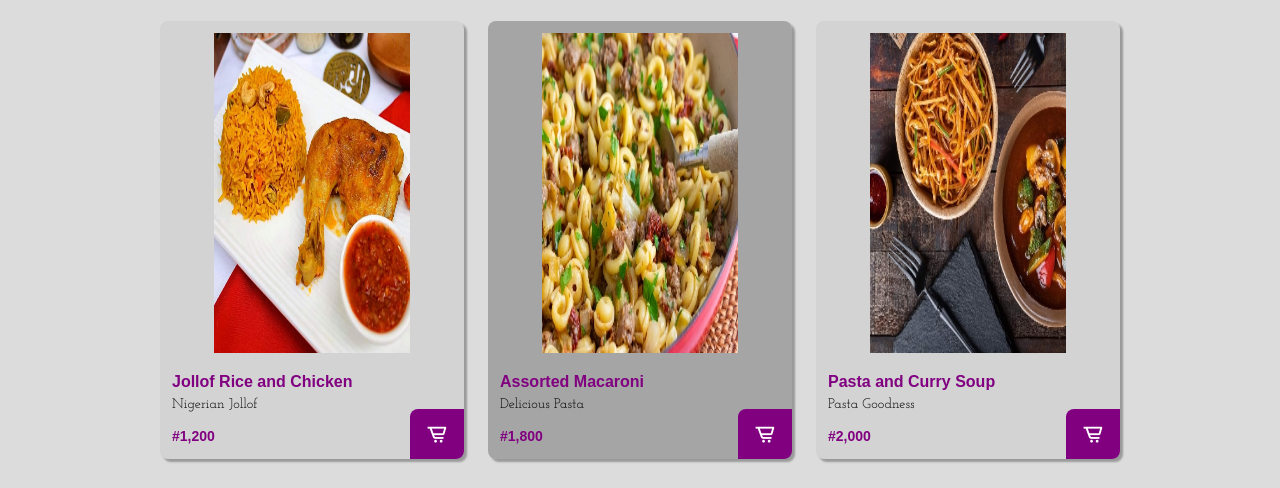
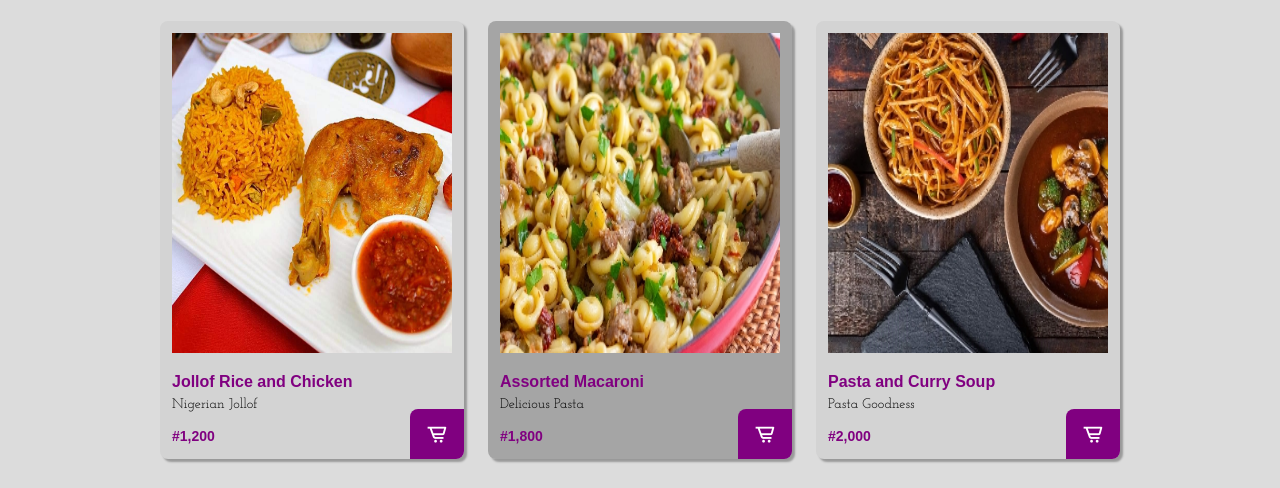
Before and after one commit to webpages-hub/project, a plain HTML site: page Kris restuarant/order.html in a window 1280 px wide. Shown: the part 117-605 px from the top of the page. Drawn offline with nearby package versions, Linux system fonts and the light colour scheme.

Commit message:
Update main.css

```diff
--- a/Kris restuarant/css/main.css
+++ b/Kris restuarant/css/main.css
@@ -700,7 +700,6 @@ form{
         opacity: 0.8;
 }
 .menu__img{
-    width: 70%;
     object-fit: fill;
     height: 40vh;
     align-self: center;
```
